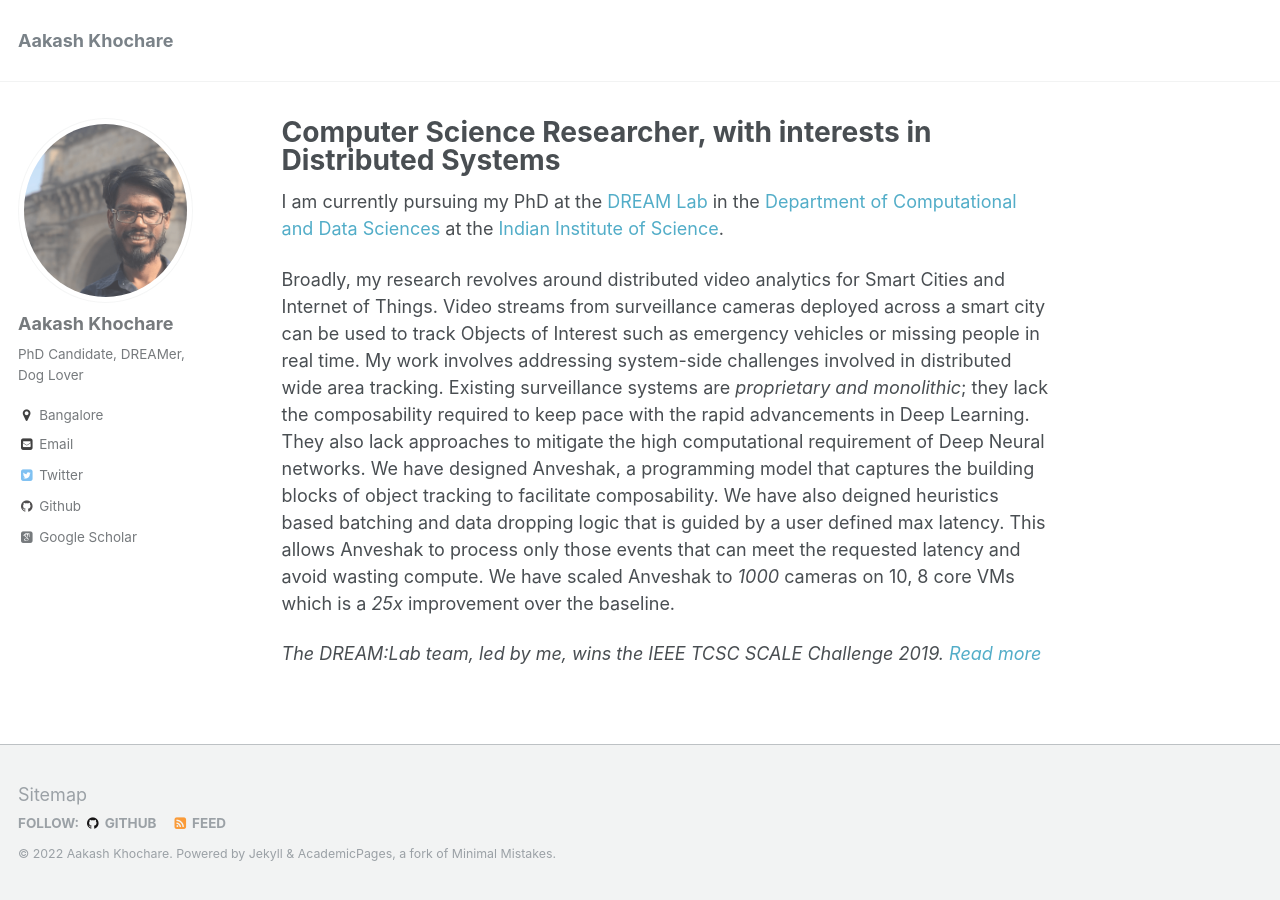
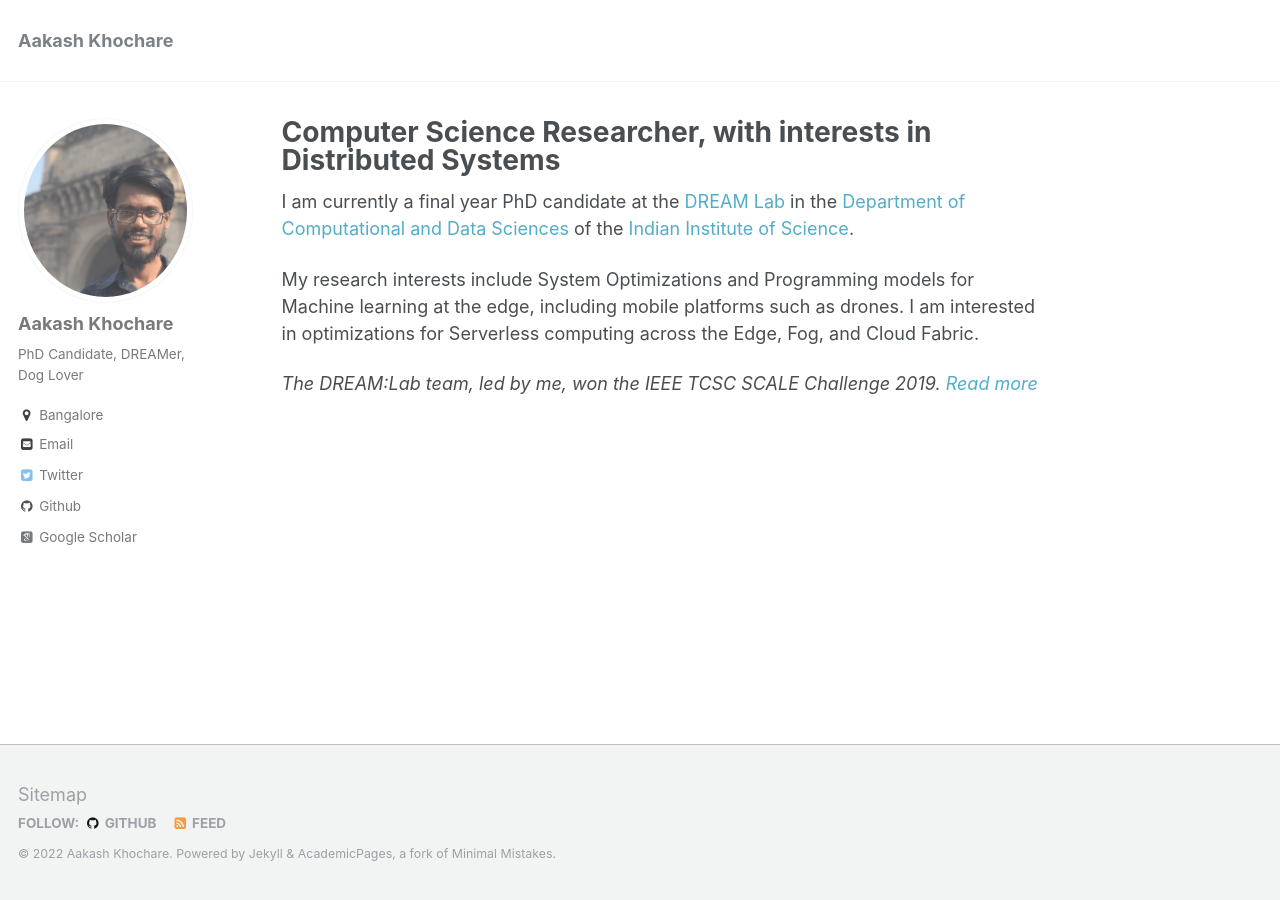
Before and after one commit to aakashkhochare/aakashkhochare.github.io, a Jekyll site: the page built from _pages/about.md, in a window 1280 px wide. Built offline with Jekyll 4.4.1, drawn with Linux system fonts in a browser that asks for light colours; some web fonts are replaced.

Commit message:
Update about.md

```diff
--- a/_pages/about.md
+++ b/_pages/about.md
@@ -7,12 +7,9 @@ redirect_from:
   - /about/
   - /about.html
 ---
-I am currently pursuing my PhD at the [DREAM Lab](http://dream-lab.cds.iisc.ac.in) in the [Department of Computational and Data Sciences](http://cds.iisc.ac.in/) at the [Indian Institute of Science](https://iisc.ac.in/).
+I am currently a final year PhD candidate at the [DREAM Lab](http://dream-lab.cds.iisc.ac.in) in the [Department of Computational and Data Sciences](http://cds.iisc.ac.in/) of the [Indian Institute of Science](https://iisc.ac.in/).
 
-Broadly, my research revolves around distributed video analytics for Smart Cities and Internet of Things. Video streams from surveillance cameras deployed across a smart city can be used to track Objects of Interest such as emergency vehicles or missing people in real time. My work involves addressing system-side challenges involved in distributed wide area tracking.
-Existing surveillance systems are *proprietary and monolithic*; they lack the composability required to keep pace with the rapid advancements in Deep Learning. They also lack approaches to mitigate the high computational requirement of Deep Neural networks.
-We have designed Anveshak, a programming model that captures the building blocks of object tracking to facilitate composability. We have also deigned heuristics based batching and data dropping logic that is guided by a user defined max latency. This allows Anveshak to process only those events that can meet the requested latency and avoid wasting compute.
-We have scaled Anveshak to *1000* cameras on 10, 8 core VMs which is a *25x* improvement over the baseline.
+My research interests include System Optimizations and Programming models for Machine learning at the edge, including mobile platforms such as drones. I am interested in optimizations for Serverless computing across the Edge, Fog, and Cloud Fabric.
 
 
-*The DREAM:Lab team, led by me, wins the IEEE TCSC SCALE Challenge 2019. [Read more](http://dream-lab.cds.iisc.ac.in/scale-2019/)*
+*The DREAM:Lab team, led by me, won the IEEE TCSC SCALE Challenge 2019. [Read more](http://dream-lab.cds.iisc.ac.in/scale-2019/)*
```
